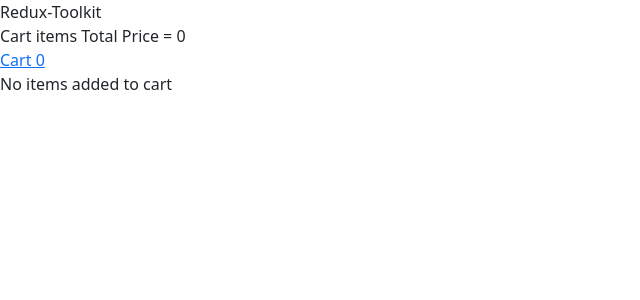
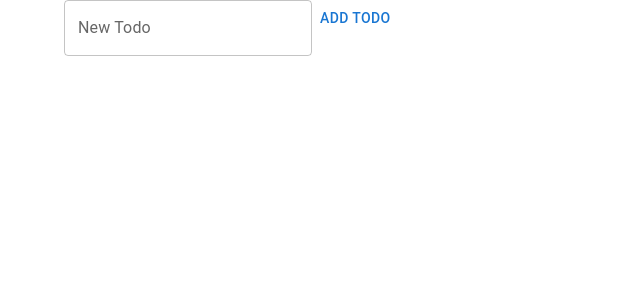
Before and after one commit to SanjilaGangaju/ShoppingCart-with-Redux-Toolkit, a React (Vite) app: page /cart in a window 1280 px wide. Shown: the top 300 px of the page, without its empty margins (0-640 px from the left). Built offline with nearby package versions, Linux system fonts and the light colour scheme.

Commit message:
add todo item with toolkit

```diff
--- a/package.json
+++ b/package.json
@@ -10,6 +10,9 @@
     "preview": "vite preview"
   },
   "dependencies": {
+    "@emotion/react": "^11.14.0",
+    "@emotion/styled": "^11.14.1",
+    "@mui/material": "^7.3.1",
     "@reduxjs/toolkit": "^2.8.2",
     "react": "^19.1.1",
     "react-dom": "^19.1.1",
--- a/src/App.jsx
+++ b/src/App.jsx
@@ -4,19 +4,21 @@
 import Cart from './components/cart'
 import Product from './components/Product'
 import { BrowserRouter as Router , Routes, Route } from 'react-router-dom'
+import TodoList from './components/TodoList'
 const App = () => {
 
   return (
-    <Router>
-      <Navbar></Navbar>
-      <Routes>
-        <Route path="/" element={<Product></Product>}></Route>
-        <Route path="/cart" element={<Cart></Cart>}></Route>
+    // <Router>
+    //   <Navbar></Navbar>
+    //   <Routes>
+    //     <Route path="/" element={<Product></Product>}></Route>
+    //     <Route path="/cart" element={<Cart></Cart>}></Route>
 
-      </Routes>
+    //   </Routes>
 
 
-    </Router>
+    // </Router>
+    <TodoList></TodoList>
   )
 }
 
--- /dev/null
+++ b/src/components/TodoList.jsx
@@ -0,0 +1,32 @@
+import React, { useState } from 'react'
+import { Button, Container, List, ListItem, ListItemText, TextField } from '@mui/material'
+import { addTodo } from '../redux/todoSlice'
+import { useSelector, useDispatch } from 'react-redux'
+const TodoList = () => {
+    const [input, setInput] = useState('')
+    const todos = useSelector(state=>state.todos)
+     const dispatch = useDispatch();
+    const handleAdd=()=>{
+        if (input.trim()!==""){
+            dispatch(addTodo(input))
+            StepContext('')
+        }
+    }
+  return (
+    <Container>
+        <TextField label="New Todo " value={input} onChange={(e)=>setInput(e.target.value)} onKeyDown={(e)=>{if(e.key=="Enter") handleAdd();}}></TextField>
+        <Button onClick={handleAdd}>Add Todo</Button>
+
+        <List>
+            {todos.map(todo=>(
+                <ListItem key={todo.id}>
+                    <ListItemText>{todo.text}</ListItemText>
+                </ListItem>
+            ))}
+        </List>
+
+    </Container>
+  )
+}
+
+export default TodoList
--- a/src/redux/store/index.jsx
+++ b/src/redux/store/index.jsx
@@ -1,10 +1,12 @@
 import { configureStore } from "@reduxjs/toolkit";
 import counter from '../counterSlice'
 import  cartReducer  from "../cartSlice";
+import todosReducer from '../todoSlice'
 export const store = configureStore({
     reducer:{
         counter:counter,
         cart:cartReducer,
+        todos: todosReducer,
 
     }
 })
--- /dev/null
+++ b/src/redux/todoSlice/index.jsx
@@ -0,0 +1,28 @@
+import { createSlice, nanoid } from '@reduxjs/toolkit';
+
+
+export const todoSlice = createSlice({
+    name:'todo',
+    initialState:[],
+    reducers:{
+        addTodo: {
+            reducer(state, action){
+                state.push(action.payload)
+            },
+            prepare(text){
+                return {
+                    payload:{
+                        id:nanoid(),
+                        text,
+                        completed: false,
+
+                    }
+                }
+            }
+
+        }
+
+    }
+})
+export const {addTodo} = todoSlice.actions
+export default todoSlice.reducer;
```
Also changed, not shown: 1 other file (tests, documents, lock files or other folders).
